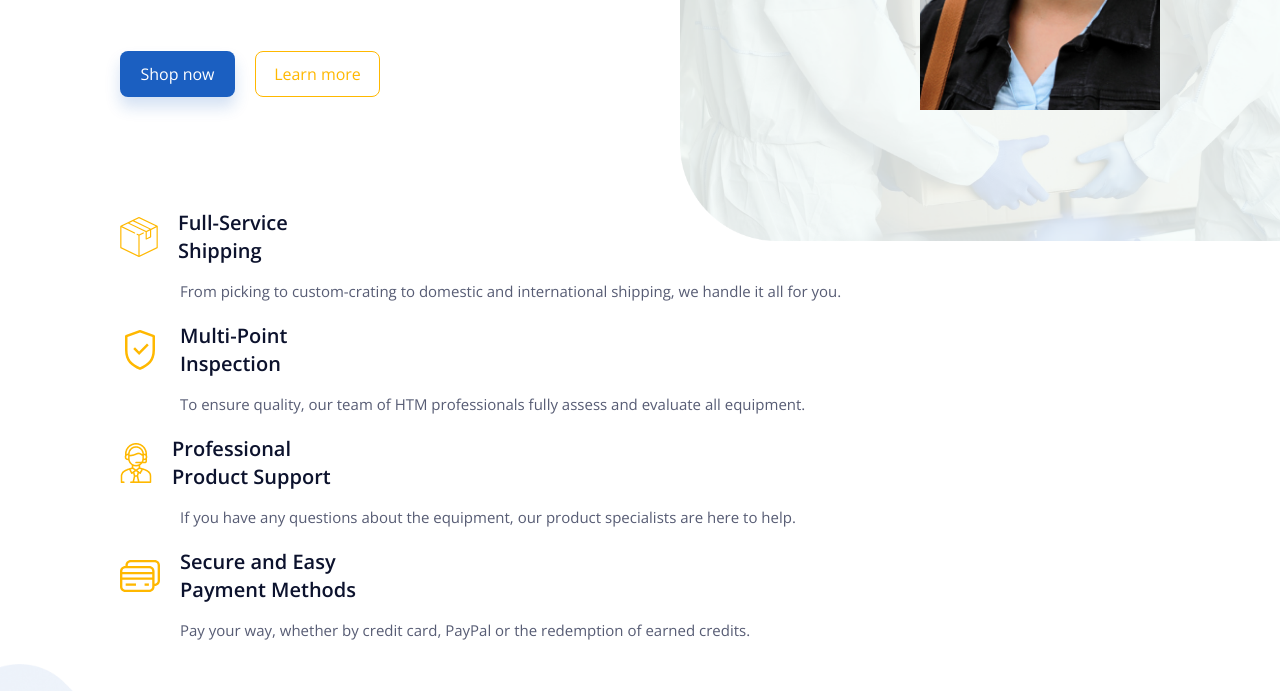
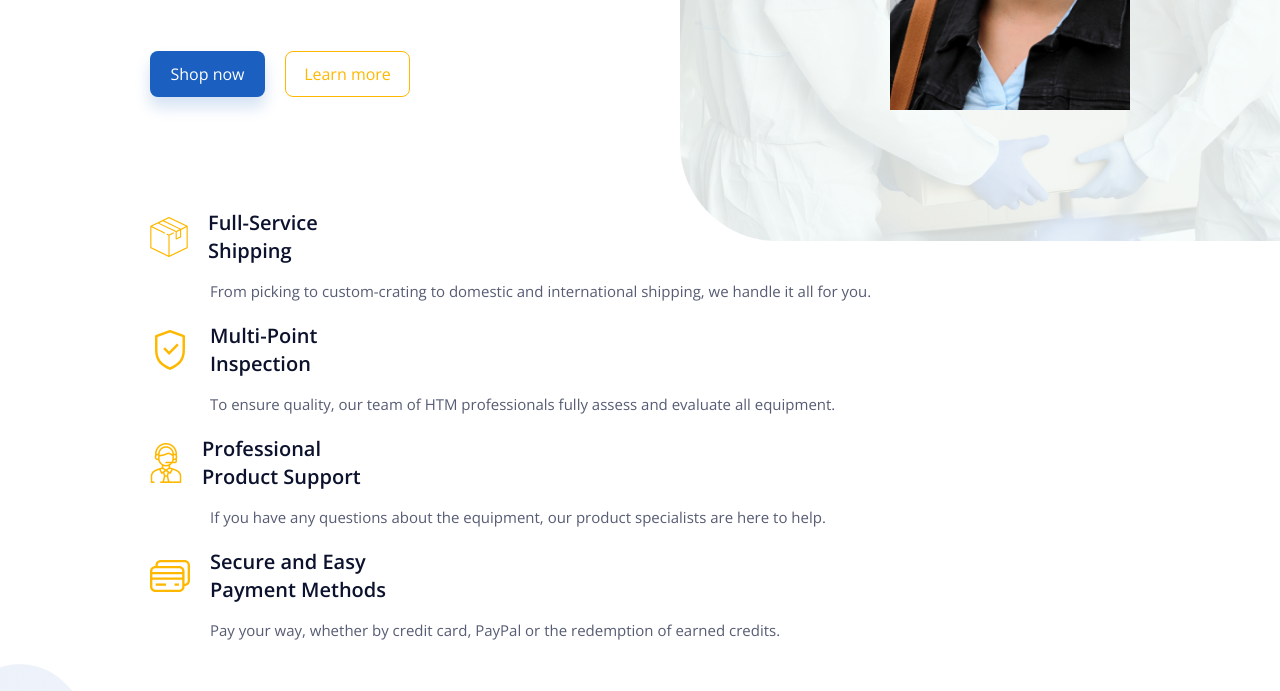
Before and after one commit to RodionSav/mask-test-site, a website built with Parcel: page src/index.html in a window 1280 px wide. Shown: the part 336-1027 px from the top of the page. Built offline with nearby package versions, Linux system fonts and the light colour scheme; a web font is replaced by a local one.

Commit message:
final commit

```diff
--- a/src/styles/page.scss
+++ b/src/styles/page.scss
@@ -37,7 +37,7 @@
       display: flex;
       justify-content: space-around;
       flex-direction: column;
-      max-width: 1040px;
+      max-width: 980px;
 
       @media (max-width: 1040px) {
         margin: 0 30px;
```
